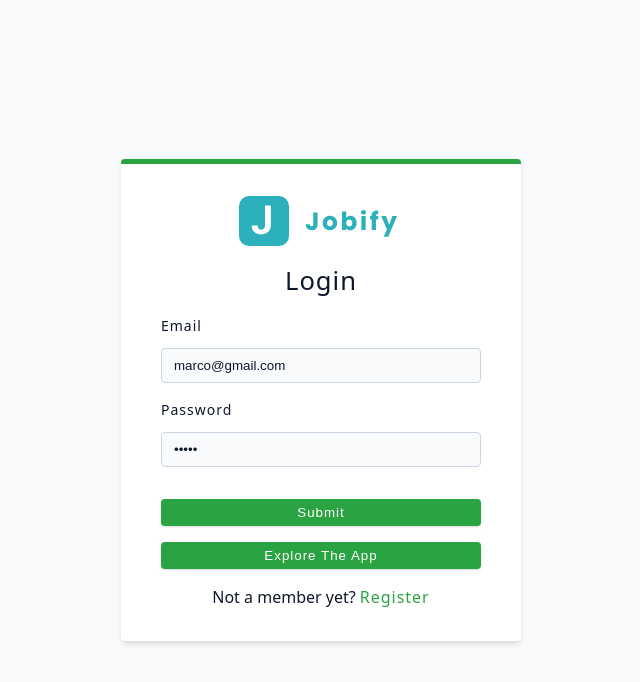
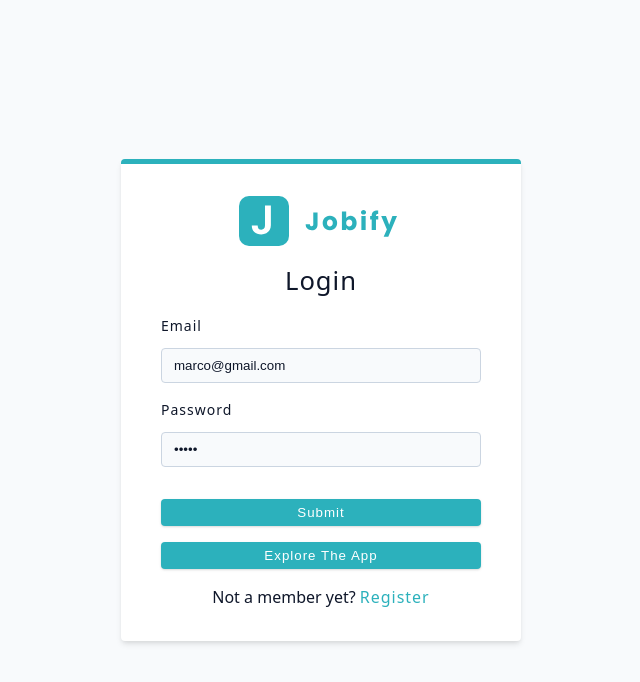
Before and after one commit to marcoArCha/Client, a React (Vite) app: page /login in a window 1280 px wide. Shown: the top 682 px of the page, without its empty margins (319-959 px from the left). Built offline with nearby package versions, Linux system fonts and the light colour scheme.

Commit message:
Small sibebar funtionality completed

```diff
--- a/src/components/SmallSidebar.jsx
+++ b/src/components/SmallSidebar.jsx
@@ -7,11 +7,16 @@ import links from "../utils/links";
 import { NavLink } from "react-router-dom";
 
 const SmallSidebar = () => {
+  const { showSidebar, toggleSidebar } = useDashboardContext();
   return (
     <Wrapper>
-      <div className="sidebar-container show-sidebar">
+      <div
+        className={
+          showSidebar ? "sidebar-container show-sidebar" : "sidebar-container"
+        }
+      >
         <div className="content">
-          <button type="button" className="close-btn">
+          <button type="button" className="close-btn" onClick={toggleSidebar}>
             <FaTimes />
           </button>
 
@@ -22,7 +27,13 @@ const SmallSidebar = () => {
             {links.map((link) => {
               const { text, path, icon } = link;
               return (
-                <NavLink to={path} key={text} className="nav-link">
+                <NavLink
+                  to={path}
+                  key={text}
+                  className="nav-link"
+                  onClick={toggleSidebar}
+                  end
+                >
                   <span className="icon">{icon}</span>
                   {text}
                 </NavLink>
--- a/src/index.css
+++ b/src/index.css
@@ -16,7 +16,7 @@ html {
 
 :root {
   /* colors */
-    /* --primary-50: #e0fcff;
+  --primary-50: #e0fcff;
   --primary-100: #bef8fd;
   --primary-200: #87eaf2;
   --primary-300: #54d1db;
@@ -25,9 +25,9 @@ html {
   --primary-600: #14919b;
   --primary-700: #0e7c86;
   --primary-800: #0a6c74;
-    --primary-900: #044e54; */
+  --primary-900: #044e54;
 
-    --primary-50: #e0f9e6;
+  /* --primary-50: #e0f9e6;
     --primary-100: #c1f2cd;
     --primary-200: #93e5a4;
     --primary-300: #61d87b;
@@ -36,7 +36,7 @@ html {
     --primary-600: #208737;
     --primary-700: #176d2c;
     --primary-800: #105423;
-    --primary-900: #08371a;
+    --primary-900: #08371a; */
 
   /* grey */
   --grey-50: #f8fafc;
@@ -99,8 +99,8 @@ html {
 body {
   background: var(--background-color);
   color: var(--text-color);
-    font-family: system-ui, -apple-system, BlinkMacSystemFont, 'Segoe UI', Roboto,
-        Oxygen, Ubuntu, Cantarell, 'Open Sans', 'Helvetica Neue', sans-serif;
+  font-family: system-ui, -apple-system, BlinkMacSystemFont, "Segoe UI", Roboto,
+    Oxygen, Ubuntu, Cantarell, "Open Sans", "Helvetica Neue", sans-serif;
   font-weight: 400;
   line-height: 1;
 }
```
Lines whose indentation alone changed are shown as unchanged.
